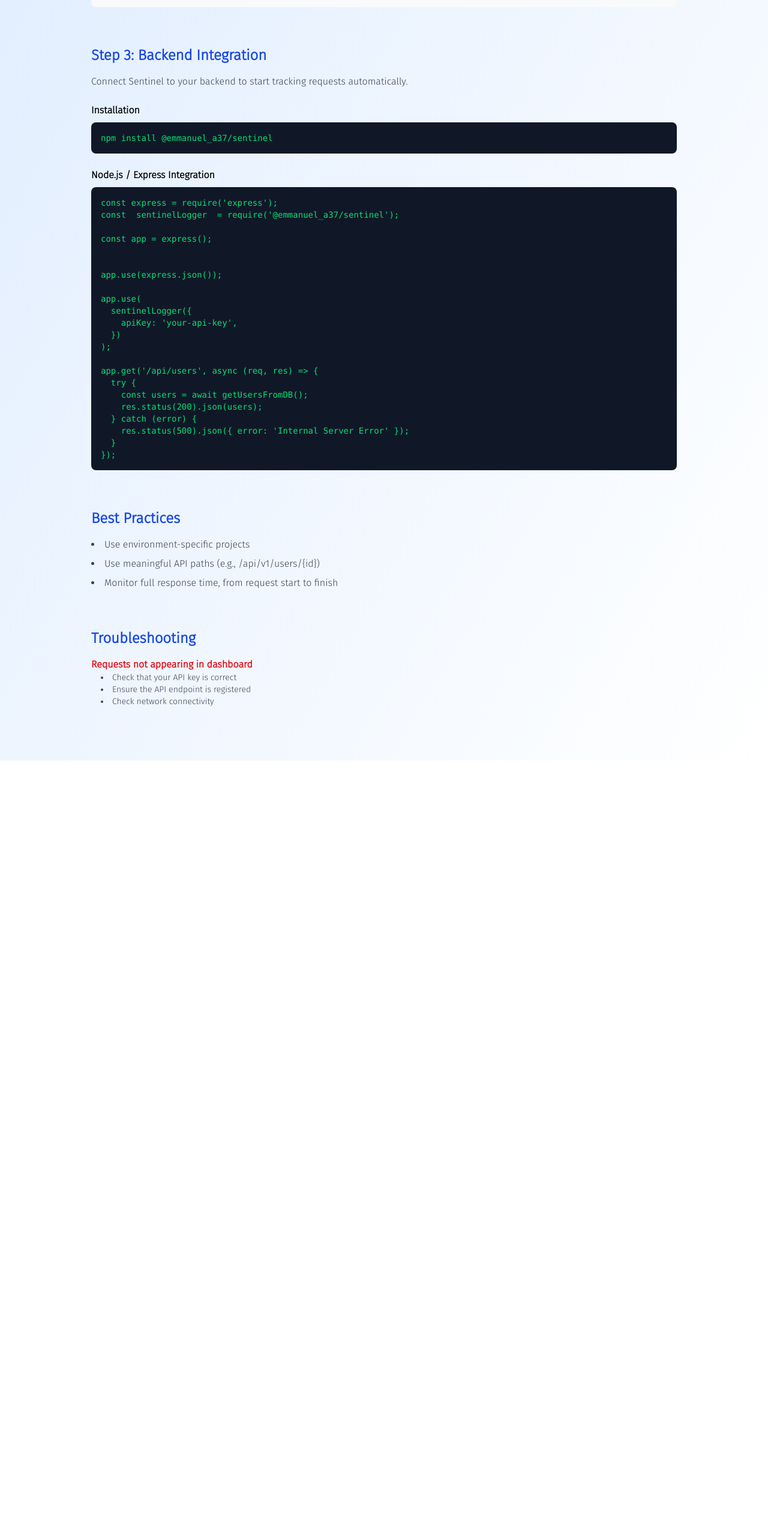
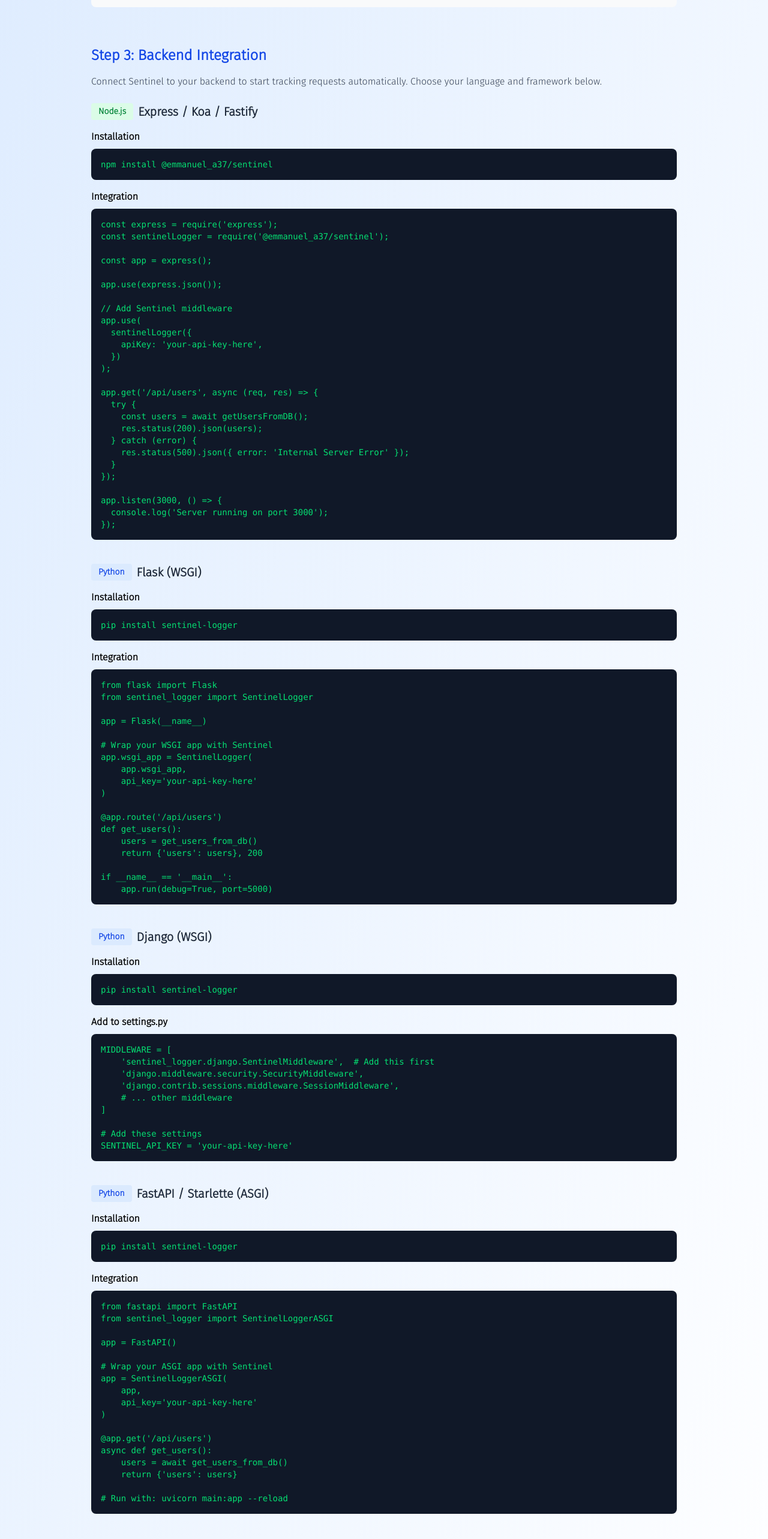
Before and after one commit to Emmanuel-A37/Sentinel-Frontend, a Next.js app: page /help in a window 1280 px wide. Shown: the part 900-3466 px from the top of the page at 60% size. Before the commit the page ends 2168 px from the top, so only its background shows below. Built offline with nearby package versions, Linux system fonts and the light colour scheme.

Commit message:
feat: add pip support

```diff
--- a/src/app/help/page.js
+++ b/src/app/help/page.js
@@ -69,28 +69,33 @@ const Help = () => {
         <section className="mb-16">
           <h2 className="text-2xl font-semibold text-blue-700 mb-4">Step 3: Backend Integration</h2>
           <p className="text-gray-700 mb-6">
-            Connect Sentinel to your backend to start tracking requests automatically.
+            Connect Sentinel to your backend to start tracking requests automatically. Choose your language and framework below.
           </p>
 
-          <div className="mb-6">
+          {/* Node.js/Express */}
+          <div className="mb-10">
+            <h3 className="text-xl font-semibold text-gray-800 mb-4 flex items-center gap-2">
+              <span className="bg-green-100 text-green-700 px-3 py-1 rounded text-sm">Node.js</span>
+              Express / Koa / Fastify
+            </h3>
+            <div className="mb-4">
               <h4 className="font-semibold mb-2">Installation</h4>
               <pre className="bg-gray-900 text-green-400 p-4 rounded-lg font-mono text-sm">npm install @emmanuel_a37/sentinel</pre>
             </div>
-
             <div className="mb-6">
-            <h4 className="font-semibold mb-2">Node.js / Express Integration</h4>
+              <h4 className="font-semibold mb-2">Integration</h4>
               <pre className="bg-gray-900 text-green-400 p-4 rounded-lg text-sm overflow-x-auto whitespace-pre-wrap">
 {`const express = require('express');
-const  sentinelLogger  = require('@emmanuel_a37/sentinel');
+const sentinelLogger = require('@emmanuel_a37/sentinel');
 
 const app = express();
 
-
 app.use(express.json());
 
+// Add Sentinel middleware
 app.use(
   sentinelLogger({
-    apiKey: 'your-api-key',
+    apiKey: 'your-api-key-here',
   })
 );
 
@@ -101,13 +106,114 @@ app.get('/api/users', async (req, res) => {
   } catch (error) {
     res.status(500).json({ error: 'Internal Server Error' });
   }
+});
+
+app.listen(3000, () => {
+  console.log('Server running on port 3000');
 });`}
               </pre>
             </div>
+          </div>
+
+          {/* Python Flask */}
+          <div className="mb-10">
+            <h3 className="text-xl font-semibold text-gray-800 mb-4 flex items-center gap-2">
+              <span className="bg-blue-100 text-blue-700 px-3 py-1 rounded text-sm">Python</span>
+              Flask (WSGI)
+            </h3>
+            <div className="mb-4">
+              <h4 className="font-semibold mb-2">Installation</h4>
+              <pre className="bg-gray-900 text-green-400 p-4 rounded-lg font-mono text-sm">pip install sentinel-logger</pre>
+            </div>
+            <div className="mb-6">
+              <h4 className="font-semibold mb-2">Integration</h4>
+              <pre className="bg-gray-900 text-green-400 p-4 rounded-lg text-sm overflow-x-auto whitespace-pre-wrap">
+{`from flask import Flask
+from sentinel_logger import SentinelLogger
+
+app = Flask(__name__)
+
+# Wrap your WSGI app with Sentinel
+app.wsgi_app = SentinelLogger(
+    app.wsgi_app,
+    api_key='your-api-key-here'
+)
+
+@app.route('/api/users')
+def get_users():
+    users = get_users_from_db()
+    return {'users': users}, 200
+
+if __name__ == '__main__':
+    app.run(debug=True, port=5000)`}
+              </pre>
+            </div>
+          </div>
+
+          {/* Python Django */}
+          <div className="mb-10">
+            <h3 className="text-xl font-semibold text-gray-800 mb-4 flex items-center gap-2">
+              <span className="bg-blue-100 text-blue-700 px-3 py-1 rounded text-sm">Python</span>
+              Django (WSGI)
+            </h3>
+            <div className="mb-4">
+              <h4 className="font-semibold mb-2">Installation</h4>
+              <pre className="bg-gray-900 text-green-400 p-4 rounded-lg font-mono text-sm">pip install sentinel-logger</pre>
+            </div>
+            <div className="mb-6">
+              <h4 className="font-semibold mb-2">Add to settings.py</h4>
+              <pre className="bg-gray-900 text-green-400 p-4 rounded-lg text-sm overflow-x-auto whitespace-pre-wrap">
+{`MIDDLEWARE = [
+    'sentinel_logger.django.SentinelMiddleware',  # Add this first
+    'django.middleware.security.SecurityMiddleware',
+    'django.contrib.sessions.middleware.SessionMiddleware',
+    # ... other middleware
+]
+
+# Add these settings
+SENTINEL_API_KEY = 'your-api-key-here'
+`}
+              </pre>
+            </div>
+          </div>
+
+
+          <div className="mb-10">
+            <h3 className="text-xl font-semibold text-gray-800 mb-4 flex items-center gap-2">
+              <span className="bg-blue-100 text-blue-700 px-3 py-1 rounded text-sm">Python</span>
+              FastAPI / Starlette (ASGI)
+            </h3>
+            <div className="mb-4">
+              <h4 className="font-semibold mb-2">Installation</h4>
+              <pre className="bg-gray-900 text-green-400 p-4 rounded-lg font-mono text-sm">pip install sentinel-logger</pre>
+            </div>
+            <div className="mb-6">
+              <h4 className="font-semibold mb-2">Integration</h4>
+              <pre className="bg-gray-900 text-green-400 p-4 rounded-lg text-sm overflow-x-auto whitespace-pre-wrap">
+{`from fastapi import FastAPI
+from sentinel_logger import SentinelLoggerASGI
+
+app = FastAPI()
+
+# Wrap your ASGI app with Sentinel
+app = SentinelLoggerASGI(
+    app,
+    api_key='your-api-key-here'
+)
+
+@app.get('/api/users')
+async def get_users():
+    users = await get_users_from_db()
+    return {'users': users}
+
+# Run with: uvicorn main:app --reload`}
+              </pre>
+            </div>
+          </div>
+
 
         </section>
 
-        {/* Best Practices */}
         <section className="mb-16">
           <h2 className="text-2xl font-semibold text-blue-700 mb-4">Best Practices</h2>
           <ul className="list-disc list-inside space-y-2 text-gray-700">
--- a/src/app/page.js
+++ b/src/app/page.js
@@ -1,6 +1,7 @@
 import { BsShield } from "react-icons/bs";
 import { FiZap } from "react-icons/fi";
-import { FaCode } from "react-icons/fa";
+import { FaCode, FaPython, FaNodeJs } from "react-icons/fa";
+import { SiPython, SiJavascript } from "react-icons/si";
 import Link from "next/link";
 
 export default function Home() {
@@ -54,7 +55,7 @@ export default function Home() {
               <FaCode className="w-12 h-12 text-blue-600 mx-auto mb-4" />
               <h3 className="text-2xl font-semibold mb-3">Easy Integration</h3>
               <p className="text-gray-600 text-lg">
-                Simple npm package installation with minimal configuration required to get started.
+                Simple package installation with minimal configuration. Available for Node.js and Python.
               </p>
             </div>
           </div>
@@ -72,42 +73,132 @@ export default function Home() {
       </section>
 
       <section className="max-w-6xl mx-auto px-4 py-16">
-        <h2 className="text-3xl font-bold text-center mb-12">Quick Installation</h2>
+        <h2 className="text-3xl font-bold text-center mb-4">Quick Installation</h2>
+        <p className="text-center text-gray-600 mb-12">Choose your stack and get started in seconds</p>
+
+
+        <div className="mb-12">
+          <div className="flex items-center justify-center gap-2 mb-6">
+            <FaNodeJs className="text-green-600" size={32} />
+            <h3 className="text-2xl font-bold text-gray-900">Node.js / Express</h3>
+          </div>
           <div className="grid lg:grid-cols-2 gap-8">
             <div className="bg-white shadow-2xl rounded-md p-6">
-            <h3 className="text-2xl font-semibold mb-4">1. Install the Package</h3>
+              <h3 className="text-xl font-semibold mb-4">1. Install the Package</h3>
               <div className="bg-gray-900 text-lg text-green-400 p-4 rounded-lg font-mono w-full overflow-x-auto">
                 npm install @emmanuel_a37/sentinel
               </div>
             </div>
 
             <div className="bg-white shadow-2xl rounded-md p-6">
-            <h3 className="text-2xl font-semibold mb-4">2. Initialize in Your App</h3>
-            <div className="bg-gray-900 text-blue-300 p-4 rounded-lg font-mono text-lg w-full overflow-x-auto">
-              <div className="text-purple-400">import</div> sentinelLogger{" "}
-              <div className="text-purple-400">from</div>{" "}
-              <span className="text-green-300">'@emmanuel_a37/sentinel'</span>
+              <h3 className="text-xl font-semibold mb-4">2. Initialize in Your App</h3>
+              <div className="bg-gray-900 text-blue-300 p-4 rounded-lg font-mono text-sm w-full overflow-x-auto">
+                <div className="text-purple-400">const</div> sentinelLogger{" "}
+                <div className="text-purple-400">= require</div>
+                <span className="text-green-300">('@emmanuel_a37/sentinel')</span>
                 <br />
                 <br />
                 app.<span className="text-purple-400">use</span>(
                 <span className="text-blue-300">sentinelLogger</span>
                 {`({`}
                 <br />
-              &nbsp;&nbsp;apiKey: <span className="text-green-300">'your-api-key'</span>,<br />
+                &nbsp;&nbsp;apiKey: <span className="text-green-300">'your-api-key'</span>
                 <br />
-              {`})`}
-              );
+                {`})`});
+              </div>
+            </div>
+          </div>
+        </div>
+
+        <div className="mb-12">
+          <div className="flex items-center justify-center gap-2 mb-6">
+            <SiPython className="text-blue-600" size={32} />
+            <h3 className="text-2xl font-bold text-gray-900">Python (Flask / Django / FastAPI)</h3>
+          </div>
+
+
+          <div className="grid lg:grid-cols-2 gap-8 mb-8">
+            <div className="bg-white shadow-2xl rounded-md p-6">
+              <h3 className="text-xl font-semibold mb-4">1. Install via pip</h3>
+              <div className="bg-gray-900 text-lg text-green-400 p-4 rounded-lg font-mono w-full overflow-x-auto">
+                pip install sentinel-logger
+              </div>
+            </div>
+
+            <div className="bg-white shadow-2xl rounded-md p-6">
+              <h3 className="text-xl font-semibold mb-4">2. Flask Setup</h3>
+              <div className="bg-gray-900 text-blue-300 p-4 rounded-lg font-mono text-sm w-full overflow-x-auto">
+                <div className="text-purple-400">from</div> sentinel_logger{" "}
+                <div className="text-purple-400">import</div> SentinelLogger
+                <br />
+                <br />
+                app.wsgi_app = <span className="text-blue-300">SentinelLogger</span>(
+                <br />
+                &nbsp;&nbsp;app.wsgi_app,
+                <br />
+                &nbsp;&nbsp;api_key=<span className="text-green-300">'your-key'</span>
+                <br />
+                )
+              </div>
+            </div>
+          </div>
+
+          <div className="bg-white shadow-2xl rounded-md p-6 max-w-2xl mx-auto">
+            <h3 className="text-xl font-semibold mb-4">FastAPI Setup (ASGI)</h3>
+            <div className="bg-gray-900 text-blue-300 p-4 rounded-lg font-mono text-sm w-full overflow-x-auto">
+              <div className="text-purple-400">from</div> sentinel_logger{" "}
+              <div className="text-purple-400">import</div> SentinelLoggerASGI
+              <br />
+              <br />
+              app = <span className="text-blue-300">SentinelLoggerASGI</span>(
+              <br />
+              &nbsp;&nbsp;app,
+              <br />
+              &nbsp;&nbsp;api_key=<span className="text-green-300">'your-key'</span>
+              <br />
+              )
+            </div>
+          </div>
+        </div>
+
+        <div className="bg-gradient-to-r from-blue-50 to-indigo-50 rounded-lg p-8 mt-12">
+          <h3 className="text-2xl font-bold text-center mb-6 text-gray-900">Supported Frameworks</h3>
+          <div className="grid md:grid-cols-2 gap-6 max-w-4xl mx-auto">
+            <div className="bg-white rounded-lg p-4 shadow">
+              <div className="flex items-center gap-2 mb-3">
+                <SiJavascript className="text-yellow-500" size={20} />
+                <h4 className="font-semibold text-gray-900">JavaScript / Node.js</h4>
+              </div>
+              <ul className="space-y-2 text-sm text-gray-700">
+                <li>✓ Express.js</li>
+                <li>✓ Koa</li>
+                <li>✓ Fastify</li>
+                <li>✓ Any Node.js framework</li>
+              </ul>
+            </div>
+            <div className="bg-white rounded-lg p-4 shadow">
+              <div className="flex items-center gap-2 mb-3">
+                <SiPython className="text-blue-600" size={20} />
+                <h4 className="font-semibold text-gray-900">Python</h4>
+              </div>
+              <ul className="space-y-2 text-sm text-gray-700">
+                <li>✓ Flask (WSGI)</li>
+                <li>✓ Django (WSGI)</li>
+                <li>✓ FastAPI (ASGI)</li>
+                <li>✓ Starlette, Quart, Bottle</li>
+              </ul>
             </div>
           </div>
         </div>
       </section>
-      <footer className="bg-gray-900 text-white py-12">
+
+      <footer className="bg-gray-900 text-white py-12 mt-16">
         <div className="container mx-auto px-4 text-center">
           <div className="flex items-center justify-center space-x-2 mb-4">
             <BsShield className="h-6 w-6 text-blue-400" />
             <span className="text-xl font-bold">Sentinel</span>
           </div>
-          <p className="text-gray-400">© 2025 Sentinel. All rights reserved.</p>
+          <p className="text-gray-400 mb-2">© 2025 Sentinel. All rights reserved.</p>
         </div>
       </footer>
     </div>
```
Lines whose indentation alone changed are shown as unchanged.
